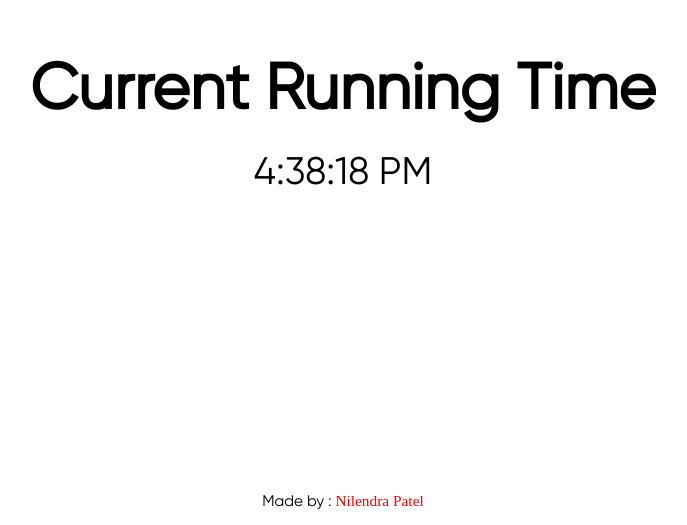
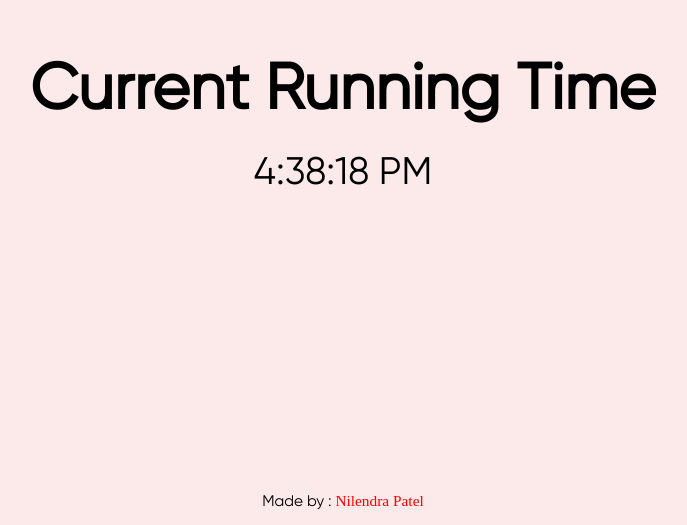
Before and after one commit to nilendra-vip/myClock, a plain HTML site: page index.html in a window 1280 px wide. Shown: the part 275-800 px from the top of the page, without its empty margins (297-984 px from the left). Drawn offline with Linux system fonts and the light colour scheme; a web font is replaced by a local one.

Commit message:
some change

```diff
--- a/index.html
+++ b/index.html
@@ -5,7 +5,8 @@
     <meta charset="UTF-8">
     <meta http-equiv="X-UA-Compatible" content="IE=edge">
     <meta name="viewport" content="width=device-width, initial-scale=1.0">
-    <title>Document</title>
+    <link rel="shortcut icon" href="./clock-icon.png" type="image/x-icon">
+    <title>My Clock</title>
     <style>
         @font-face {
             font-family: gilroy;
@@ -33,7 +34,7 @@
         #main {
             width: 100%;
             height: 100%;
-            background-color: white;
+            background-color: rgb(252, 233, 233);
             display: flex;
             align-items: center;
             justify-content: center;
```
Also changed, not shown: clock-icon.png (added).
